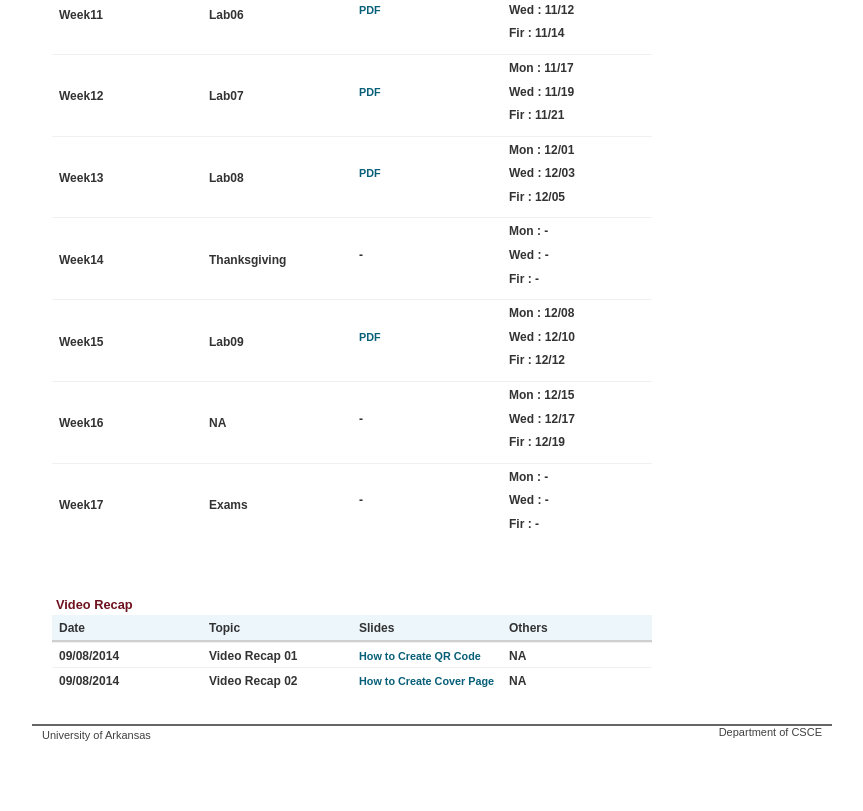
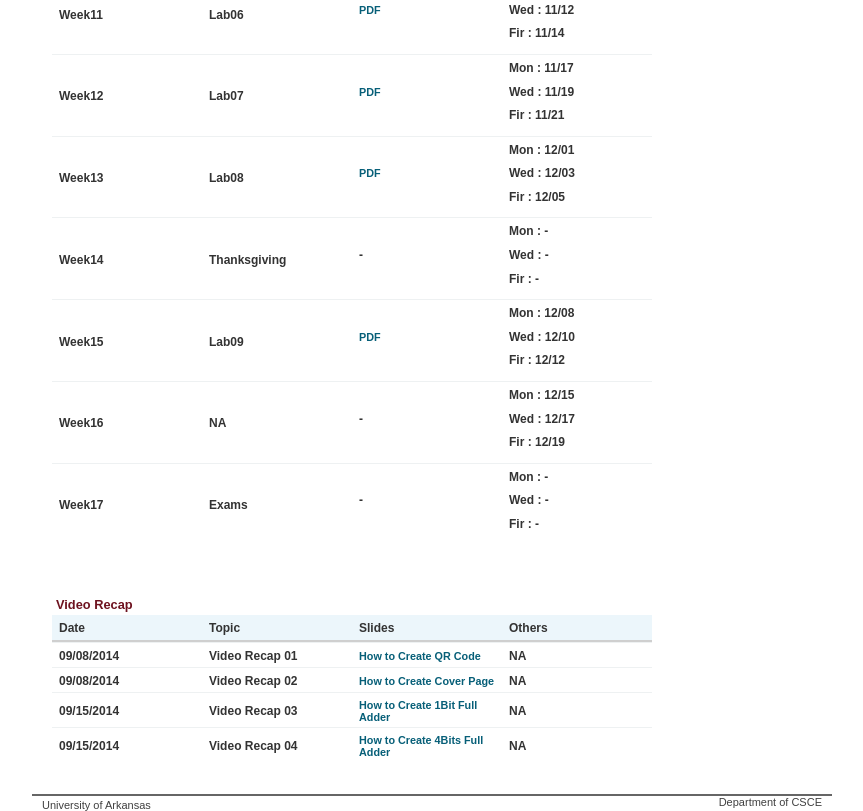
Before and after one commit to masson2013/CSCE2214, a plain HTML site: page schedule.html in a window 1280 px wide. Shown: the part 1218-2029 px from the top of the page, without its empty margins (208-1071 px from the left). Before the commit the page ends 1959 px from the top, so only its background shows below. Drawn offline with Linux system fonts and the light colour scheme.

Commit message:
add vr 3,4

```diff
--- a/schedule.html
+++ b/schedule.html
@@ -283,6 +283,8 @@
 
         	<tr><td><b>09/08/2014</b></td><td><b>Video Recap 01</b></td><td><a href="http://youtu.be/rhgRTd04o48"><b>How to Create QR Code</b></a></td><td><b>NA</b></td></tr>
 			<tr><td><b>09/08/2014</b></td><td><b>Video Recap 02</b></td><td><a href="http://youtu.be/8YmEDkge5gg"><b>How to Create Cover Page</b></a></td><td><b>NA</b></td></tr>
+			<tr><td><b>09/15/2014</b></td><td><b>Video Recap 03</b></td><td><a href="http://youtu.be/a-LOzVD3eX8"><b>How to Create 1Bit Full Adder</b></a></td><td><b>NA</b></td></tr>
+			<tr><td><b>09/15/2014</b></td><td><b>Video Recap 04</b></td><td><a href="http://youtu.be/dx92XNRou2o"><b>How to Create 4Bits Full Adder</b></a></td><td><b>NA</b></td></tr>
      	</tbody></table>
 		</div>
 
```
